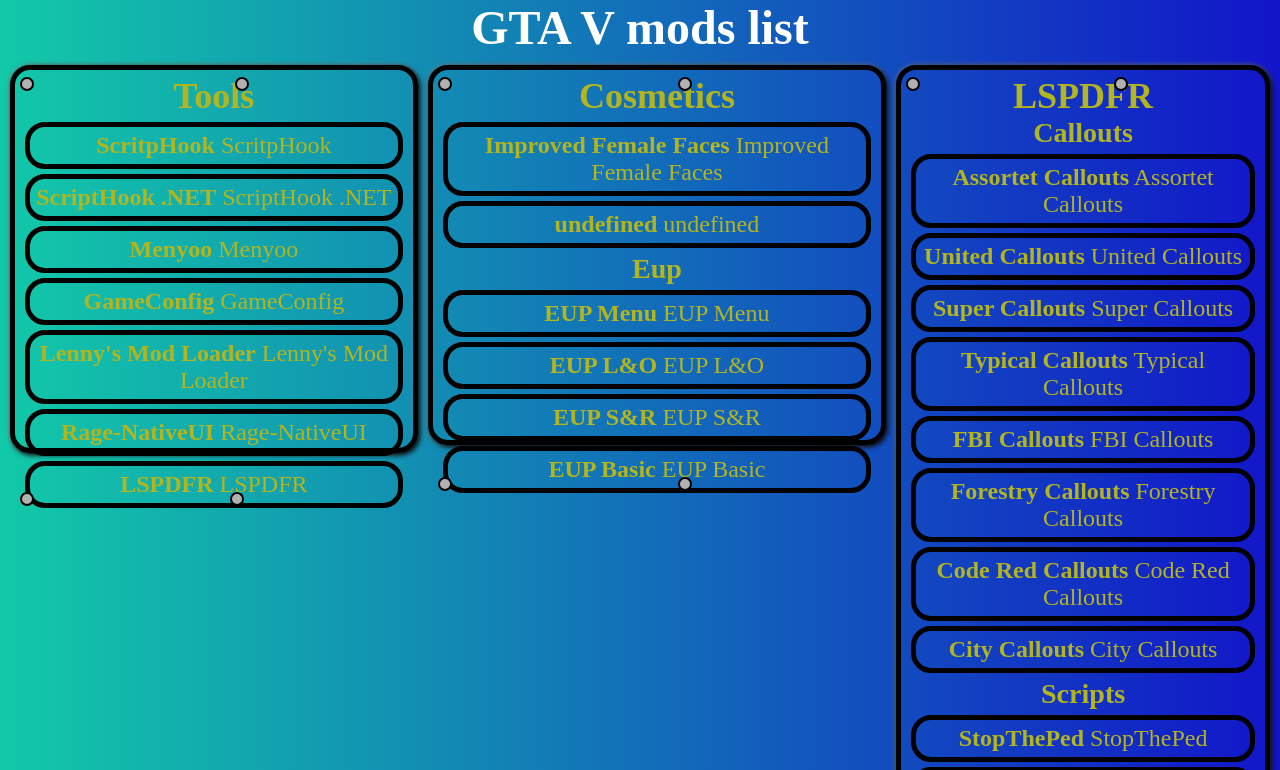
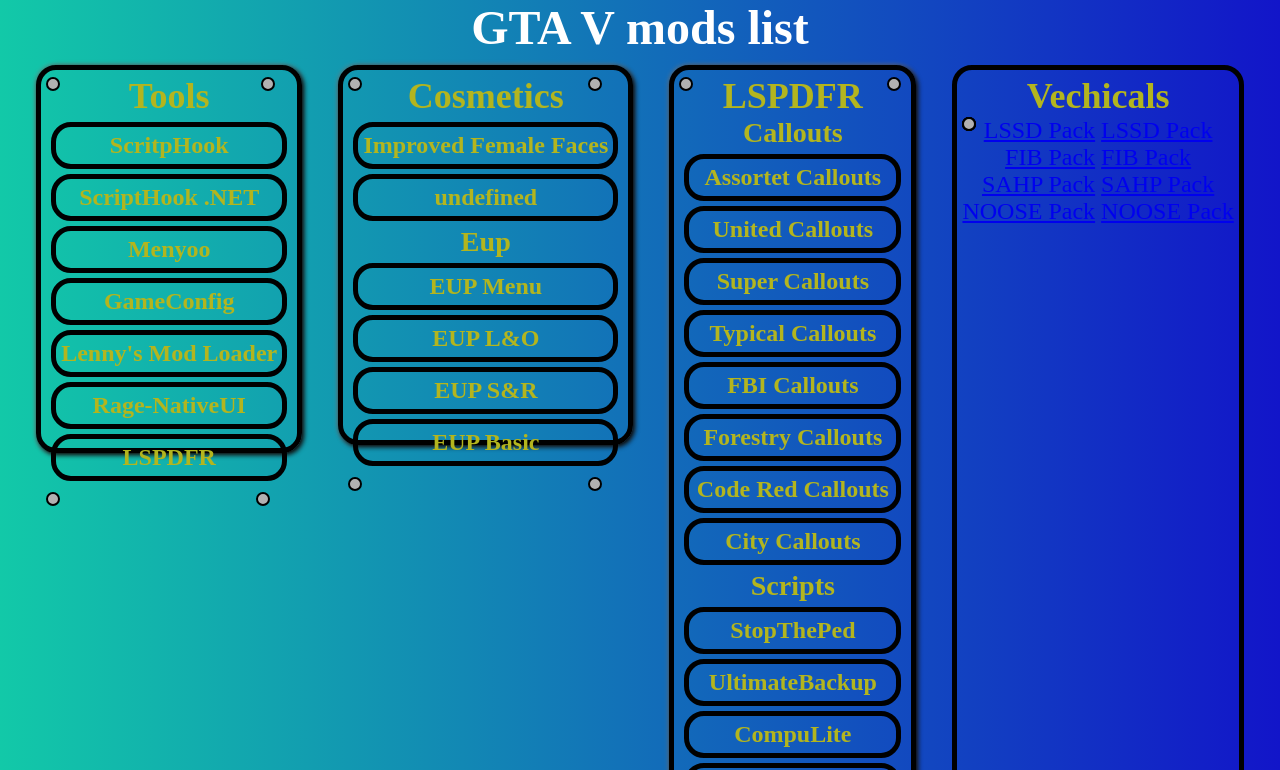
Before and after one commit to Kornellen/GTAV-MODS-JSON, a website: page index.html in a window 1280 px wide. Both pictures are taken after a click on the button "Get Mods". Shown: the top 770 px of the page. Drawn offline with Linux system fonts and the light colour scheme.

Commit message:
updated JSON an JS files

```diff
--- a/GTAV-mods.json
+++ b/GTAV-mods.json
@@ -127,7 +127,6 @@
               "url": "https://www.lcpdfr.com/downloads/gta5mods/scripts/8107-arrest-manager-grab-peds-more-jail-points-prisoner-transport-more/",
               "desc": "Arrest Manager"
             },
-
             "LSPDFRPlus": {
               "url": "https://www.lcpdfr.com/downloads/gta5mods/scripts/11930-lspdfr-better-traffic-stops-court-system/",
               "desc": "LSPDFR+"
@@ -178,6 +177,24 @@
             }
           }
         }
+      },
+      "Vechicals": {
+        "LSSD Pack": {
+          "url": "https://www.gta5-mods.com/vehicles/los-santos-county-sheriff-department-pack",
+          "desc": "LSSD Pack"
+        },
+        "FIB Pack": {
+          "url": "https://www.gta5-mods.com/vehicles/fib-police",
+          "desc": "FIB Pack"
+        },
+        "SAHP Pack": {
+          "url": "https://www.gta5-mods.com/vehicles/sahp",
+          "desc": "SAHP Pack"
+        },
+        "NOOSE Pack": {
+          "url": "https://www.gta5-mods.com/vehicles/noose",
+          "desc": "NOOSE Pack"
+        }
       }
     }
   ]
--- a/main.js
+++ b/main.js
@@ -25,7 +25,7 @@
 
             <a href="${element.scriptstools[key].url}"><b>${element.scriptstools[key].desc}</b></a>
 
-            <a href="${element.scriptstools[key].url}" target="_blank">${element.scriptstools[key].desc}</a>
+
 
           </div>`;
       }
@@ -43,7 +43,7 @@
 
             <a href="${element.cosmetics[key].url}"><b>${element.cosmetics[key].desc}</b></a>
 
-            <a href="${element.cosmetics[key].url}" target="_blank">${element.cosmetics[key].desc}</a>
+
 
           </div>`;
       }
@@ -52,7 +52,7 @@
         content += `<div class="eup">
 
             <a href="${element.cosmetics.eup[key].url}"><b>${element.cosmetics.eup[key].desc}</b></a>
-           <a href="${element.cosmetics.eup[key].url}" target="_blank">${element.cosmetics.eup[key].desc}</a>
+
 
           </div>`;
       }
@@ -72,7 +72,7 @@
 
           <a href="${element.lspdfr.lspdfrCallouts[key].url}"><b>${element.lspdfr.lspdfrCallouts[key].desc}</b></a>
 
-          <a href="${element.lspdfr.lspdfrCallouts[key].url}" target="_blank">${element.lspdfr.lspdfrCallouts[key].desc}</a>
+
 
           </div>
           `;
@@ -83,18 +83,30 @@
         content += `<div class="script">
 
           <a href="${element.lspdfr.lspdfrScripts.Bejojo[key].url}"><b>${element.lspdfr.lspdfrScripts.Bejojo[key].desc}</b></a>
-
-          <a href="${element.lspdfr.lspdfrScripts.Bejojo[key].url}"target="_blank">${element.lspdfr.lspdfrScripts.Bejojo[key].desc}</a>
-
         </div>`;
       }
       for (const key in element.lspdfr.lspdfrScripts.lcpdfr) {
         content += `<div class="script">
 
           <a href="${element.lspdfr.lspdfrScripts.lcpdfr[key].url}"><b>${element.lspdfr.lspdfrScripts.lcpdfr[key].desc}</b></a>
+        </div>`;
+      }
 
-          <a href="${element.lspdfr.lspdfrScripts.lcpdfr[key].url}" target="_blank">${element.lspdfr.lspdfrScripts.lcpdfr[key].desc}</a>
+      content += `</div>`;
+    }
 
+    if (element.Vechicals) {
+      content += `<div class='vechicals'>
+        <h2>Vechicals</h2><div class="squereTopLeft"></div>
+        <div class="squereTopRight"></div>
+        <div class="squereDownLeft"></div>
+        <div class="squereDownRight"></div>
+      `;
+
+      for (const key in element.Vechicals) {
+        content += `<div class="vechical">
+          <a href="${element.Vechicals[key].url}">${element.Vechicals[key].desc}</a>
+          <a href="${element.Vechicals[key].url}">${element.Vechicals[key].desc}</a>
         </div>`;
       }
 
--- a/style.css
+++ b/style.css
@@ -120,6 +120,15 @@
   color: #1291b1;
 }
 
+.content .vechicals {
+  border: 5px solid black;
+  margin: 5px;
+  padding: 5px;
+  transition: 2s;
+  color: #b3b51e;
+  border-radius: 20px;
+}
+
 .btn button {
   display: flex;
   justify-content: center;
```
